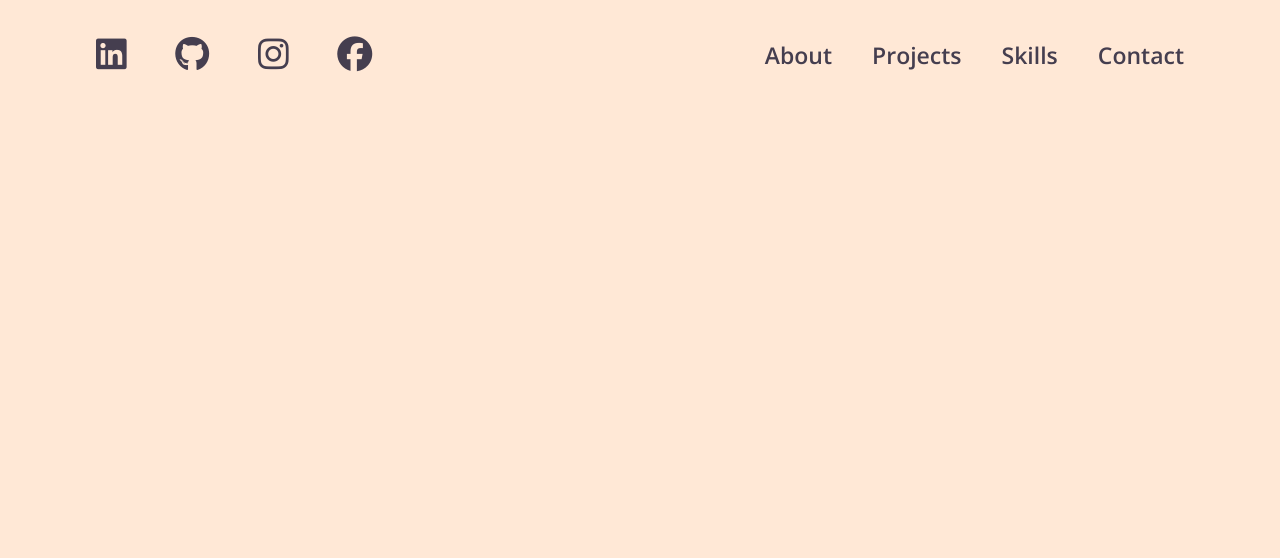
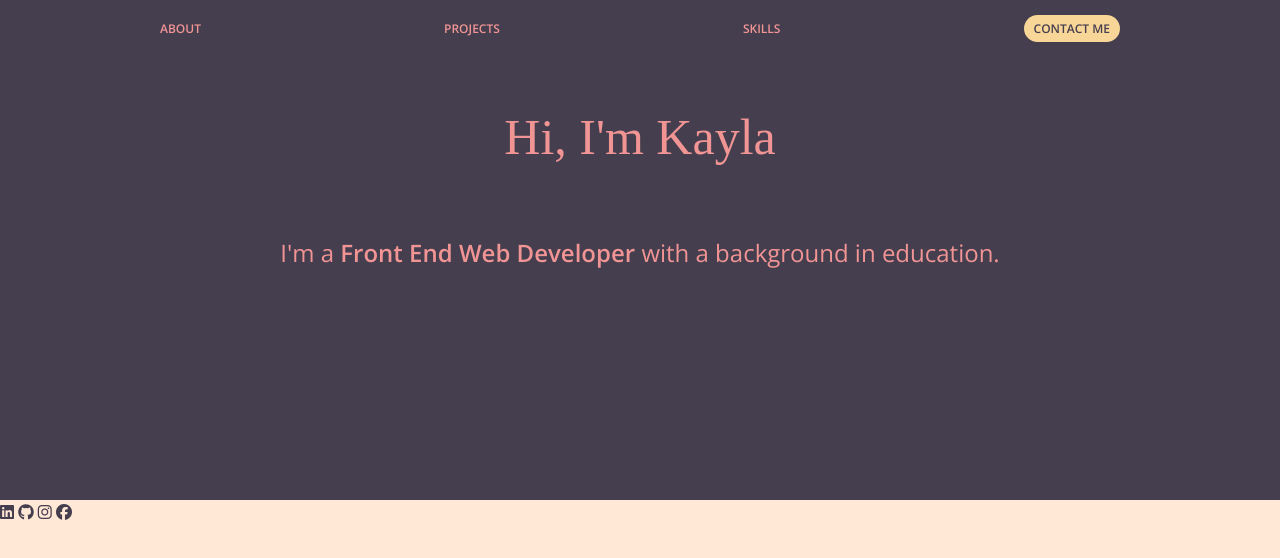
Before and after one commit to k-kenney/kaylachristinekenney, a website built with Vite: page index.html in a window 1280 px wide. Built offline with nearby package versions, Linux system fonts and the light colour scheme; a web font is replaced by a local one.

Commit message:
added to navbar and banner

```diff
--- a/index.html
+++ b/index.html
@@ -13,37 +13,39 @@
   <body>
     <header>
       <div class="navbar">
-        <nav class="social-icons">
-          <a href="https://www.linkedin.com/in/teachertotechie/" target="_blank" rel="noopener">
-            <i class="fa-brands fa-linkedin"></i>
-          </a>
-          <a href="https://github.com/k-kenney" target="_blank" rel="noopener">
-            <i class="fa-brands fa-github"></i>
-          </a>
-          <a href="https://www.instagram.com/kaylachristinekenney/" target="_blank" rel="noopener">
-            <i class="fa-brands fa-instagram"></i>
-          </a>
-          <a href="https://www.facebook.com/kckenney1/" target="_blank" rel="noopener">
-            <i class="fa-brands fa-facebook"></i>
-          </a>
-        </nav>
         <nav class="pages-navbar">
           <a href="#about">About</a>
           <a href="#projects">Projects</a>
           <a href="#skills">Skills</a>
-          <a href="#contact">Contact</a>
+          <a href="#contact"><span>Contact me</span></a>
         </nav>
       </div>
     </header>
     <main>
-      <section></section>
+      <section class="banner">
+        <h1>Hi, I'm Kayla</h1>
+        <h3>I'm a <strong>Front End Web Developer</strong> with a background in education.</h3>
+      </section>
       <section></section>
       <section></section>
       <section></section>
 
     </main>
     <footer>
-
+      <nav class="social-icons">
+        <a href="https://www.linkedin.com/in/teachertotechie/" target="_blank" rel="noopener">
+          <i class="fa-brands fa-linkedin"></i>
+        </a>
+        <a href="https://github.com/k-kenney" target="_blank" rel="noopener">
+          <i class="fa-brands fa-github"></i>
+        </a>
+        <a href="https://www.instagram.com/kaylachristinekenney/" target="_blank" rel="noopener">
+          <i class="fa-brands fa-instagram"></i>
+        </a>
+        <a href="https://www.facebook.com/kckenney1/" target="_blank" rel="noopener">
+          <i class="fa-brands fa-facebook"></i>
+        </a>
+      </nav>
     </footer>
 
   </body>
--- a/src/stylesheets/components/_banner.scss
+++ b/src/stylesheets/components/_banner.scss
@@ -0,0 +1,33 @@
+.banner {
+  width: 100%;
+  margin: auto;
+  height: 55vh;
+  background-color: $purple;
+
+  h1 {
+    padding-top: 40px;
+    margin: auto;
+    text-align: center;
+    width: 80%;
+    color: $pink;
+    font-family: $heading;
+    font-size: 50px;
+  }
+
+  h3 {
+    padding-top: 60px;
+    margin: auto;
+    text-align: center;
+    width: 80%;
+    color: $pink;
+    font-size: 24px;
+  }
+
+  p {
+    padding-top: 20px;
+    margin: auto;
+    text-align: center;
+    width: 80%;
+    color: $pink;
+  }
+}
--- a/src/stylesheets/components/_navbar.scss
+++ b/src/stylesheets/components/_navbar.scss
@@ -1,43 +1,40 @@
+header {
+  background-color: $purple;
+}
 .navbar {
-  width: 85%;
-  align-items: center;
-  display: flex;
-  gap: 50px;
-  height: 90px;
-  justify-content: space-between;
+  width: 75%;
+  height: 60px;
   margin: auto;
   padding-top: 20px;
 
-  .pages-navbar {
-    display: flex;
-    flex-grow: 1;
-    font-size: 23px;
-    justify-content: end;
-    gap: 40px;
+    .pages-navbar {
+      margin: auto;
+      display: flex;
+      font-size: 0.75rem;
+      justify-content: space-between;
+      align-items: center;
+      text-transform: uppercase;
 
-    a {
-      color: $purple;
-      font-weight: bold;
-
-      &:hover {
-        color: $purple-hover;
-      }
-    }
-  }
-
-    .social-icons {
-      display: flex;
-      justify-content: space-between;
-      width: 30%;
-      padding-right: 50px;
-
-      i {
-        color: $purple;
-        font-size: 35px;
+      a {
+        color: $pink;
+        font-family: $body-font;
+        font-weight: bold;
 
         &:hover {
-          color: $purple-hover;
+          color: $pink-hover;
+        }
+
+        span {
+          background: $yellow-hover;
+          color: $purple;
+          padding: 5px 10px;
+          border-radius: 15px;
+
+          &:hover {
+            color: $pink;
+          }
         }
       }
     }
+
   }
```
Also changed, not shown: github/workflows/deploy.yml (renamed from deploy.yml).
